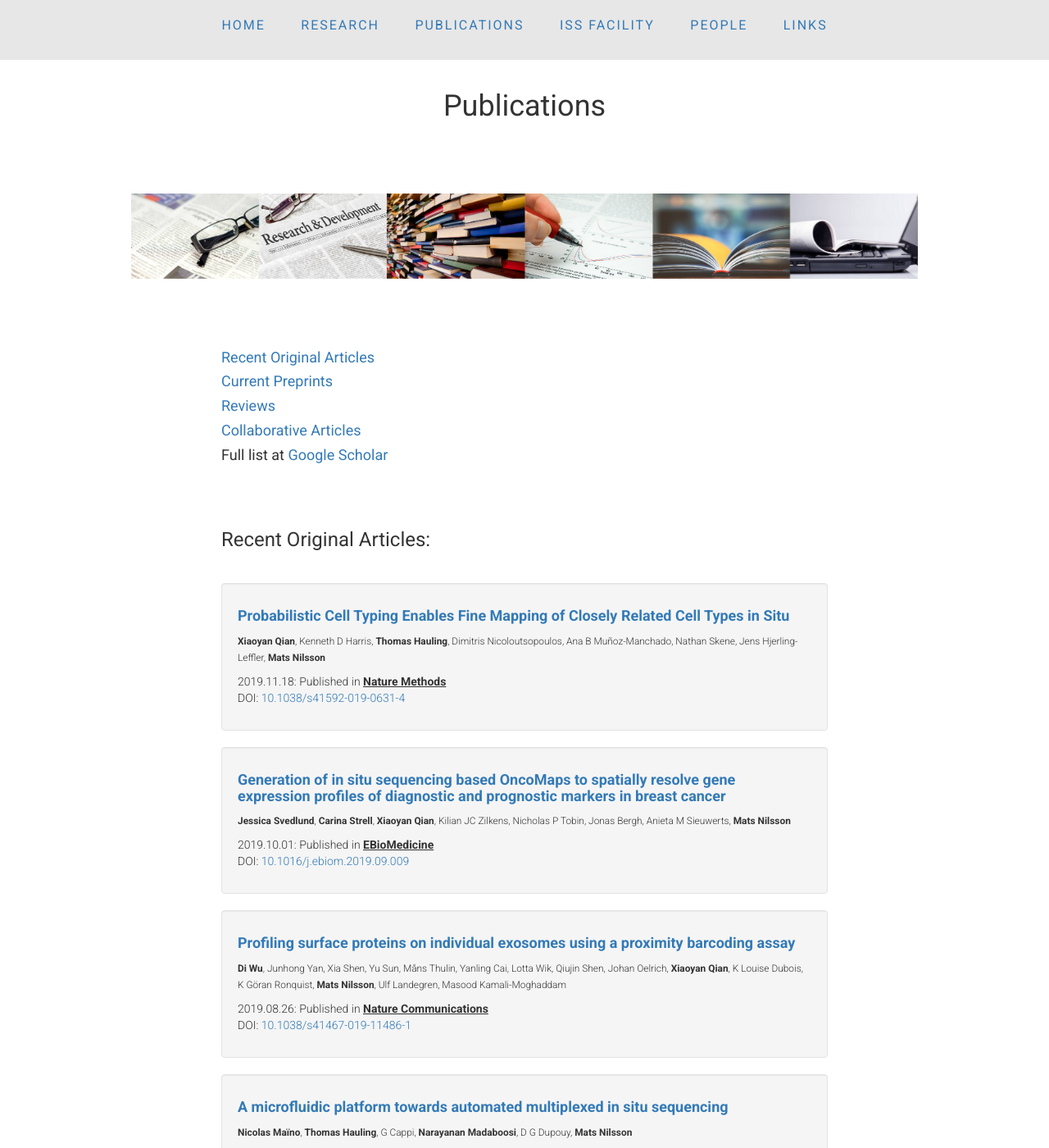
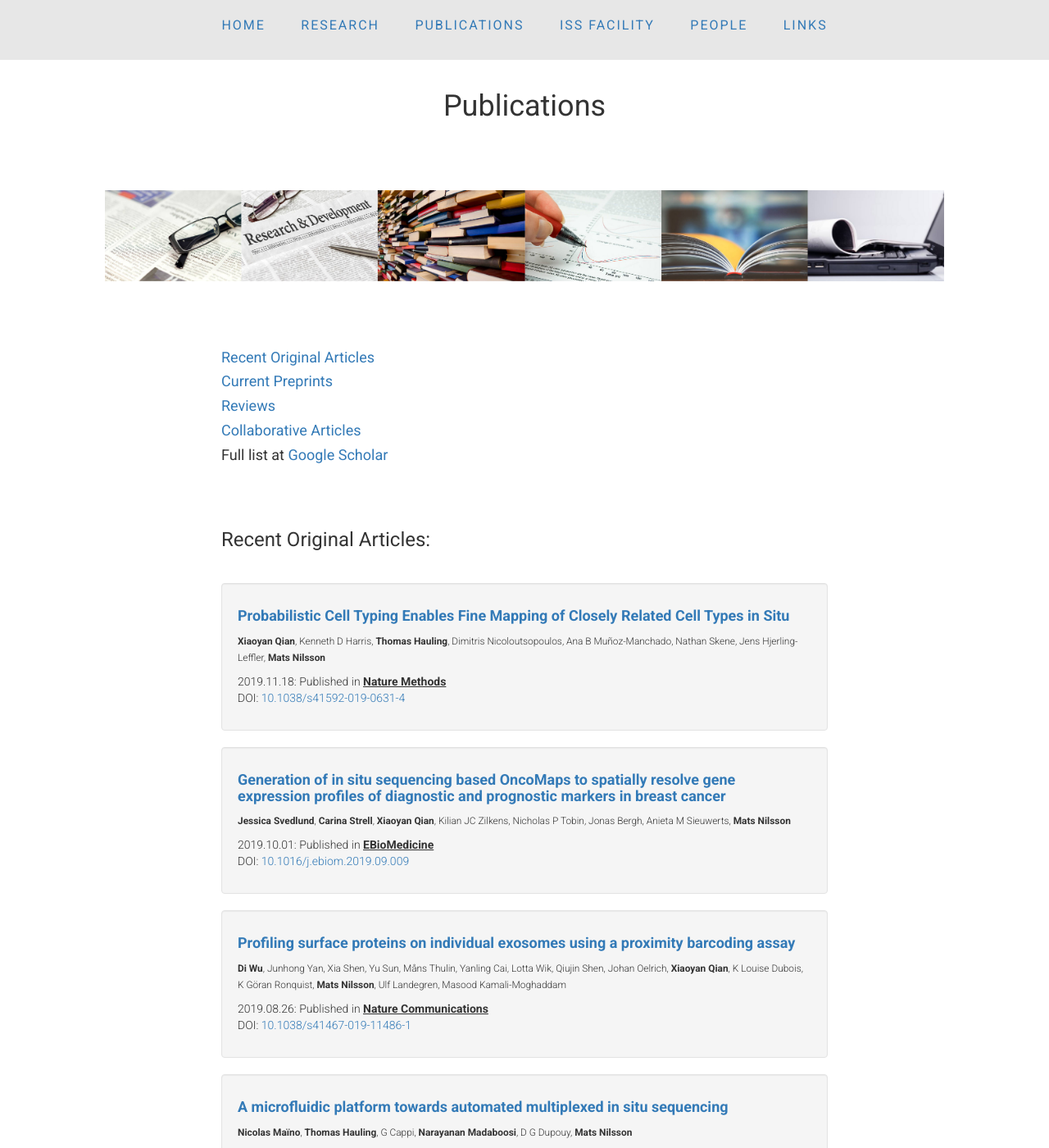
Before and after one commit to flintott/NilssonLab, a Jekyll site: the page publications/index.html, which Jekyll copies as it is, in a window 1280 px wide and 1400 px high. Shown: the whole window at 82% size. Built offline with Jekyll 4.4.1, drawn with Linux system fonts in a browser that asks for light colours.

Commit message:
Update main.css

```diff
--- a/css/main.css
+++ b/css/main.css
@@ -41,6 +41,7 @@
   align-items: center;
   background-image: url("../img/banner.png");
   background-size: 100% auto;
+  background-repeat: no-repeat;
   color: #FFF;
   height: 400px;
   text-shadow: 0.5px 0.5px 0.5px #000000;
@@ -50,8 +51,9 @@
   display: flex;
   align-items: center;
   background: url("../img/res.png");
-  background-size: 100% auto;
+  background-size: 80% auto;
   background-repeat: no-repeat;
+  background-position: center;
   color: #FFF;
   padding-top: 20%;
 }
@@ -60,7 +62,7 @@
   display: flex;
   align-items: center;
   background: url("../img/pub.jpg");
-  background-size: 75% auto;
+  background-size: 80% auto;
   background-repeat: no-repeat;
   background-position: center;
   color: #FFF;
```
